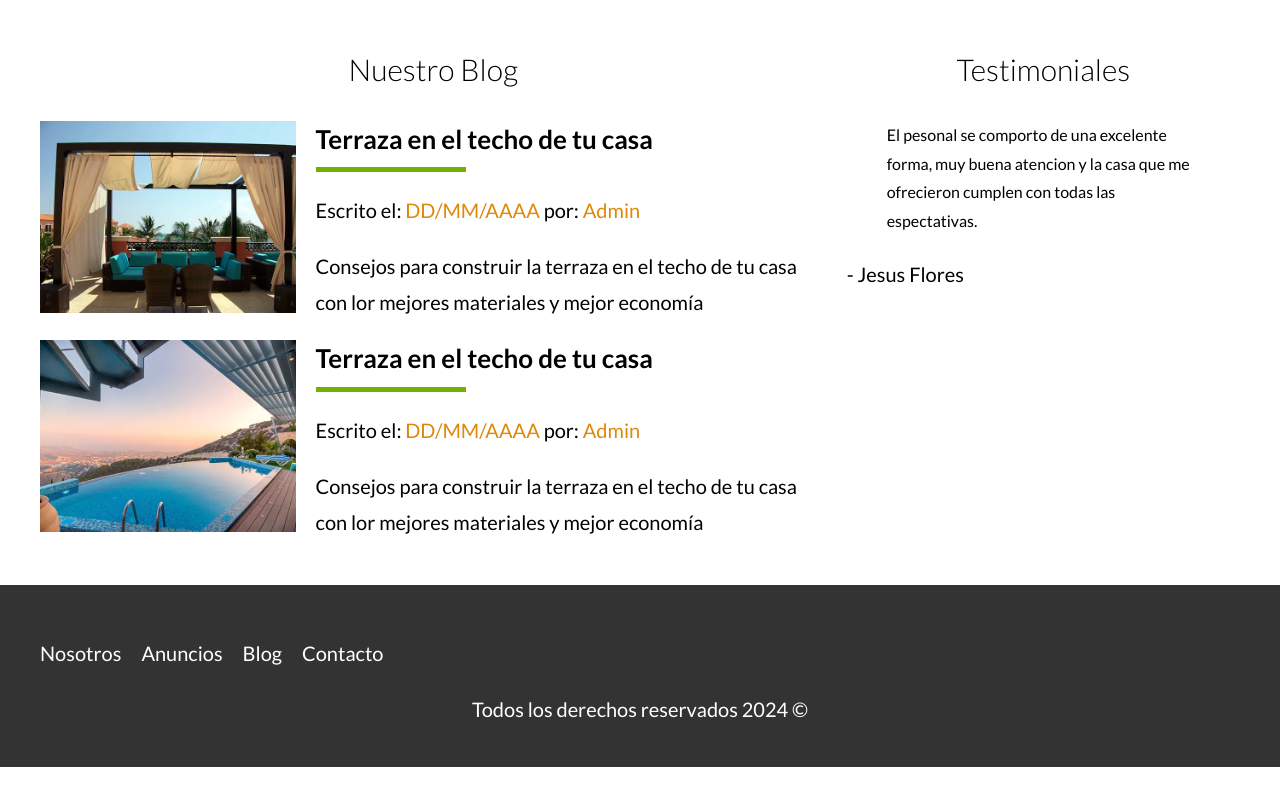
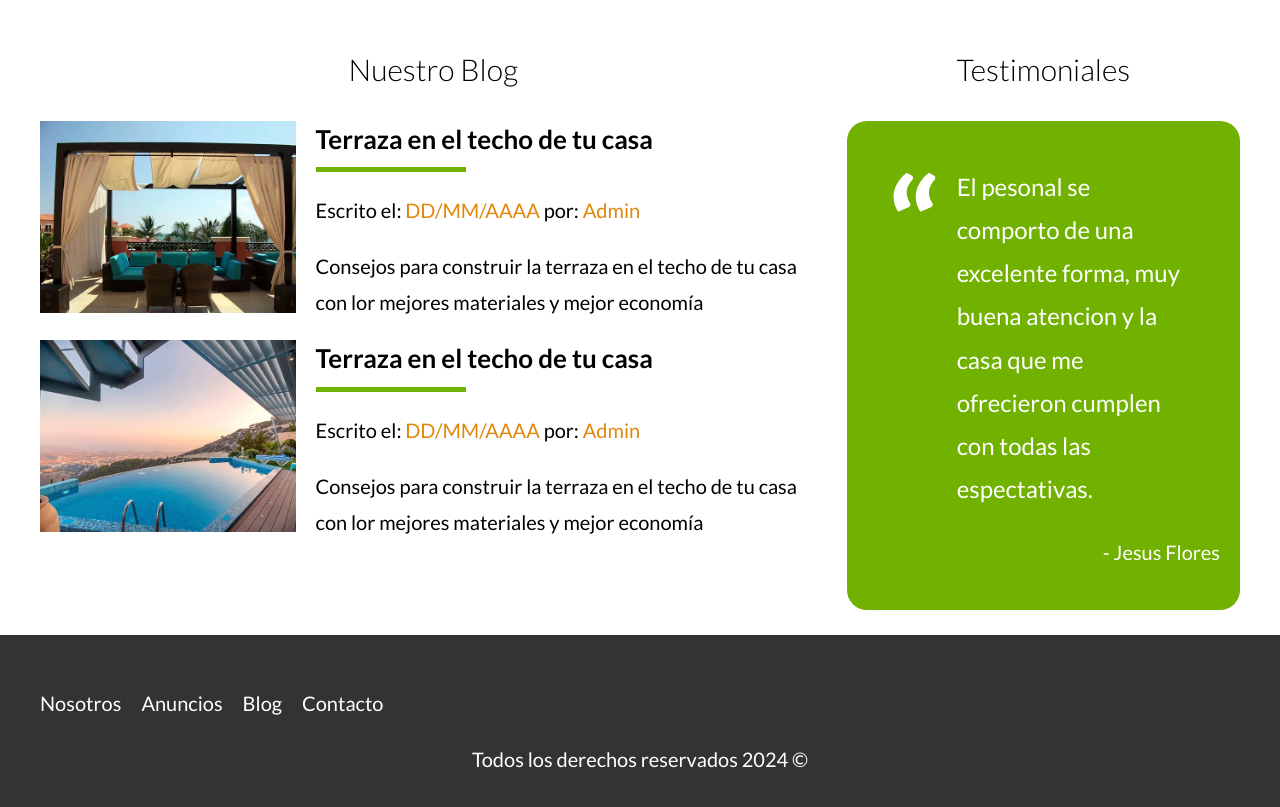
Before and after one commit to Jesus-A-Flores/PROYECT_web_SIS-.2420, a website with bundled scripts: page BienesRaices/index.html in a window 1280 px wide. Shown: the part 2500-3307 px from the top of the page. Built offline with nearby package versions, Linux system fonts and the light colour scheme.

Commit message:
sass a los testimoniales

```diff
--- a/BienesRaices/src/scss/app.scss
+++ b/BienesRaices/src/scss/app.scss
@@ -12,4 +12,5 @@
 @import 'layout/iconos';
 @import 'layout/anuncios';
 @import 'layout/contactar';
-@import 'layout/inferior'
+@import 'layout/inferior';
+@import 'layout/testimoniales';
--- a/BienesRaices/src/scss/layout/_footer.scss
+++ b/BienesRaices/src/scss/layout/_footer.scss
@@ -1,6 +1,7 @@
 .footer{
     background-color: $grisOscuro;
     padding: 2rem 0;
+    margin-bottom: 0;
     .contenedor-footer{
         padding-top: 3rem;
     }
--- /dev/null
+++ b/BienesRaices/src/scss/layout/_testimoniales.scss
@@ -0,0 +1,29 @@
+.testimonial{
+    background-color: $verde;
+    font-size: 2.4rem;
+    padding: 2rem;
+    color: $blanco;
+    border-radius: 2rem;
+
+    blockquote{
+        padding-left: 5rem;
+        position: relative;
+
+
+        &::before{
+            content: '';
+            background-image: url(../img/comilla.svg);
+            background-repeat: no-repeat;
+            width: 6rem;
+            height: 8rem;
+            display: block;
+            position: absolute;
+            left: -2rem;
+        }
+    }
+
+    p{
+        text-align: right;
+        color: $blanco;
+    }
+}
```
Also changed, not shown: BienesRaices/build/css/app.css, 1 other file.
